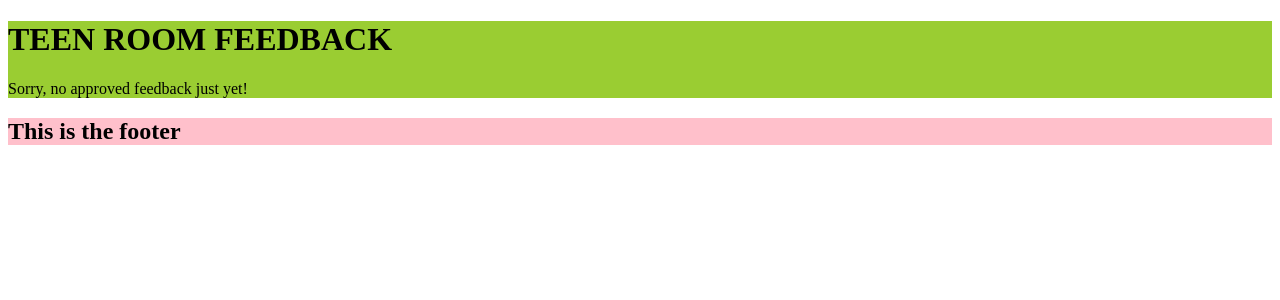
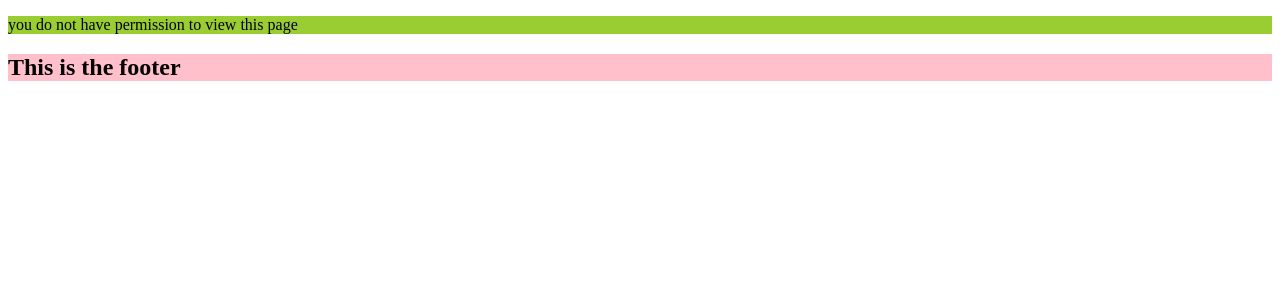
Before and after one commit to sarahliz24/AYA-Teen-Room, a Django app: page /feedback/ in a window 1280 px wide. Shown: the part 187-487 px from the top of the page. Run offline with Django 3.2, Linux system fonts and the light colour scheme; data that the repository does not hold is empty.

Commit message:
Add user is authenticated restriction to feedback_list.html

```diff
--- a/templates/feedback/feedback_list.html
+++ b/templates/feedback/feedback_list.html
@@ -5,7 +5,7 @@ Here be the feedback
 {% endblock %}
 
 {% block content %}
-
+{% if request.user.is_authenticated %}
 <div>
     <h1>TEEN ROOM FEEDBACK</h1>
     {% for feedback in ok_feedback %}
@@ -22,5 +22,7 @@ Here be the feedback
         <p>Sorry, no approved feedback just yet!</p>
     {% endfor %}
 </div>
-
+{% else %}
+<p>you do not have permission to view this page</p>
+{% endif %}
 {% endblock content %}
```
